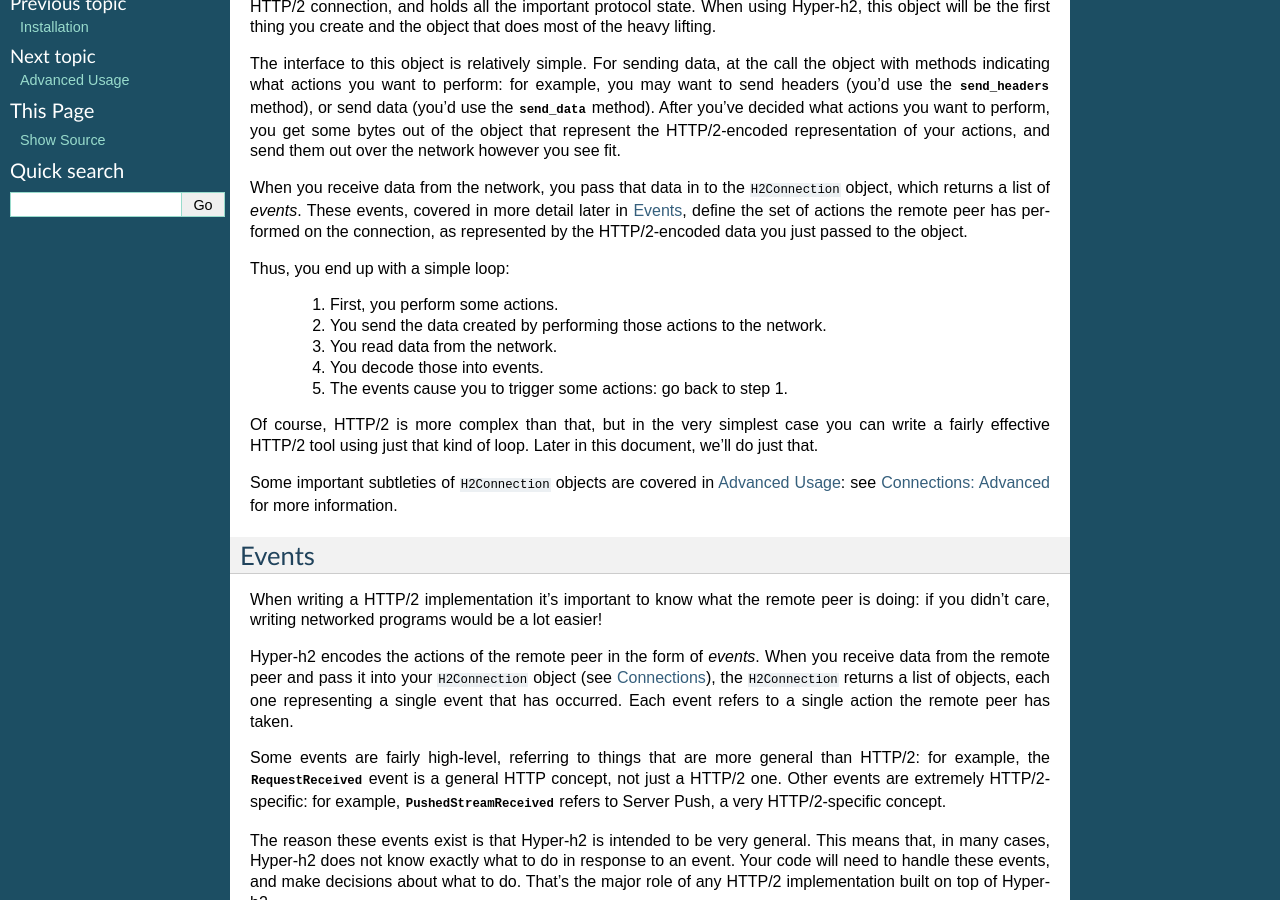
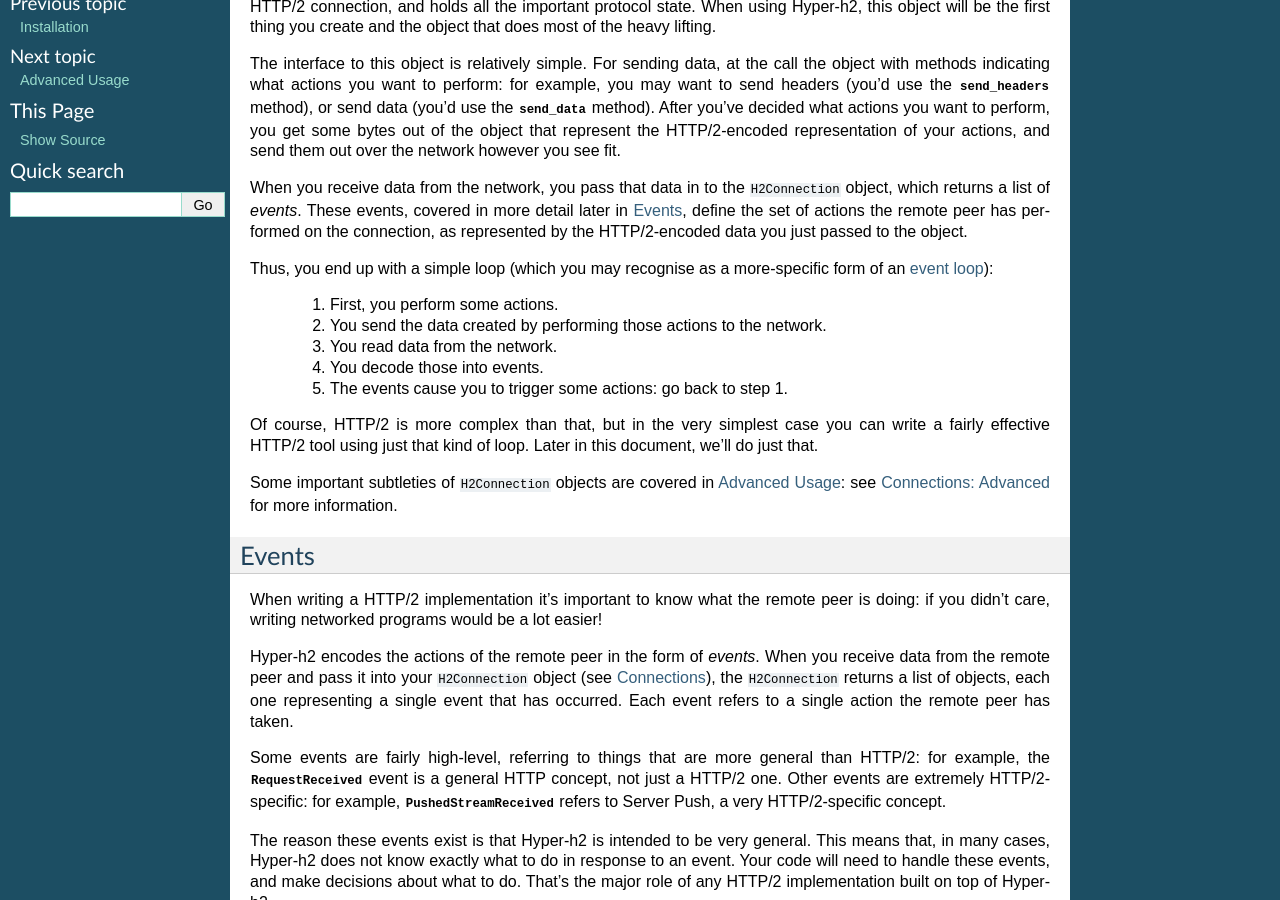
Before and after one commit to python-hyper/h2, a Sphinx documentation site: the page built from docs/source/basic-usage.rst, in a window 1280 px wide and 900 px high, scrolled down 332 px. Built offline with Sphinx 7.4.7, drawn with Linux system fonts in a browser that asks for light colours.

Commit message:
Clarify: we're building an event loop.

```diff
--- a/docs/source/basic-usage.rst
+++ b/docs/source/basic-usage.rst
@@ -39,7 +39,8 @@ These events, covered in more detail later in :ref:`h2-events-basic`, define
 the set of actions the remote peer has performed on the connection, as
 represented by the HTTP/2-encoded data you just passed to the object.
 
-Thus, you end up with a simple loop:
+Thus, you end up with a simple loop (which you may recognise as a more-specific
+form of an `event loop`_):
 
     1. First, you perform some actions.
     2. You send the data created by performing those actions to the network.
@@ -652,6 +653,7 @@ it, there are a few directions you could investigate:
 
 
 
+.. _event loop: https://en.wikipedia.org/wiki/Event_loop
 .. _httpbin.org/get: https://httpbin.org/get
 .. _examples directory: https://github.com/python-hyper/hyper-h2/tree/master/examples
 .. _standard library's socket module: https://docs.python.org/3.5/library/socket.html
```
